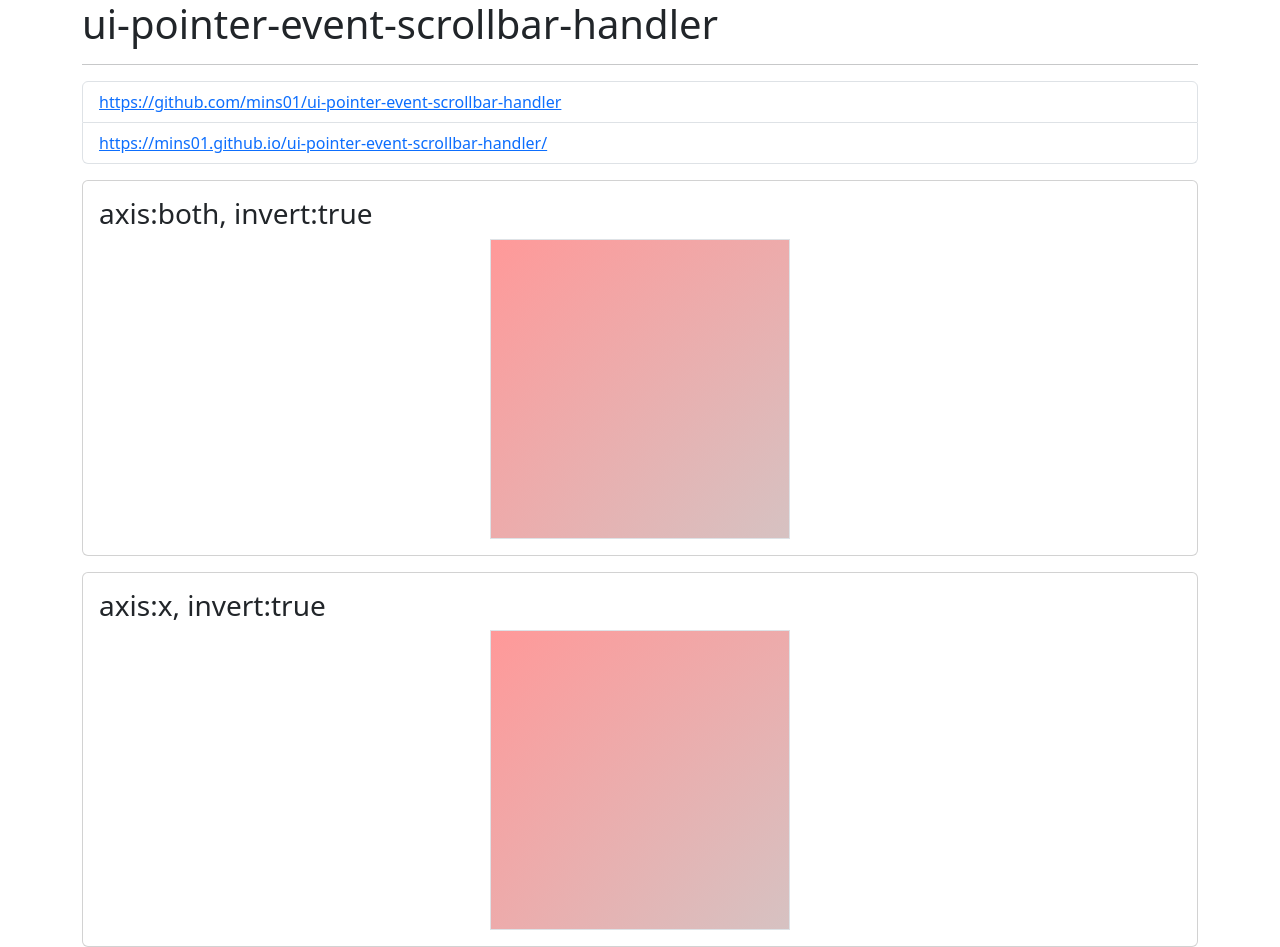
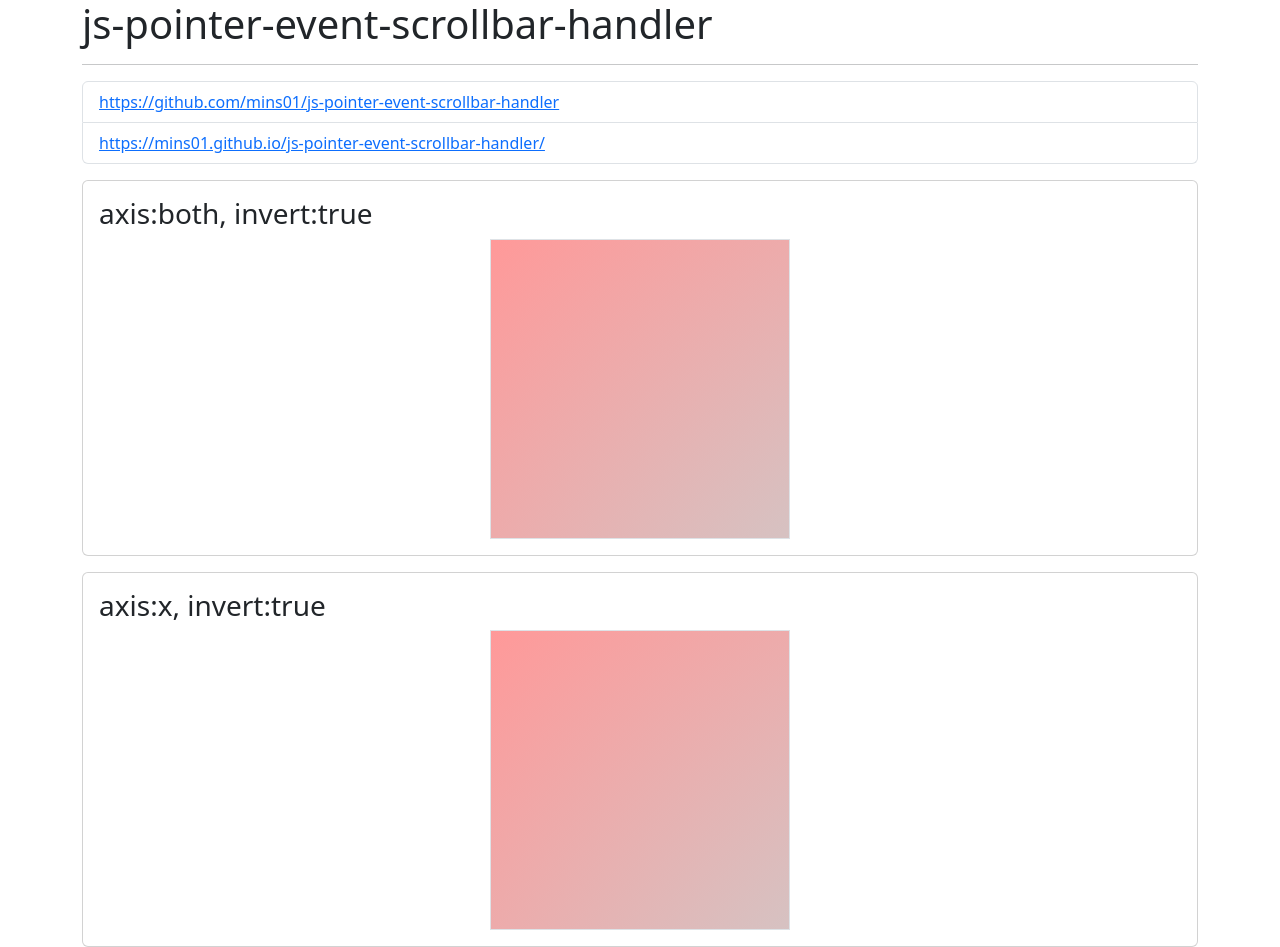
Before and after one commit to mins01/ui-pointer-event-scrollbar-handler, a plain HTML site: page index.html in a window 1280 px wide. Shown: the top 947 px of the page. Drawn offline with nearby package versions, Linux system fonts and the light colour scheme; a script that the page names is missing.

Commit message:
이름 변경

```diff
--- a/index.html
+++ b/index.html
@@ -1,7 +1,7 @@
 <!doctype html>
 <html lang="ko" >
 <head>
-    <title>ui-pointer-event-scrollbar-handler</title>
+    <title>js-pointer-event-scrollbar-handler</title>
     <meta charset="utf-8">
     <meta http-equiv="Content-Script-Type" content="text/javascript">
     <meta http-equiv="Content-Style-Type" content="text/css">
@@ -27,12 +27,12 @@
 
     <!-- meta og -->
 
-    <meta property="og:title" content="ui-pointer-event-scrollbar-handler">
-    <meta property="og:description" content="ui-pointer-event-scrollbar-handler">
+    <meta property="og:title" content="js-pointer-event-scrollbar-handler">
+    <meta property="og:description" content="js-pointer-event-scrollbar-handler">
     <meta name="og:image" content="http://www.mins01.com/img/logo.gif">
     <meta property="og:image:width" content="190">
     <meta property="og:image:height" content="70" />
-    <meta property="og:site_name" content="ui-pointer-event-scrollbar-handler" />
+    <meta property="og:site_name" content="js-pointer-event-scrollbar-handler" />
     <meta property="og:type" content="website">
 
     <!-- //meta og -->
@@ -76,11 +76,11 @@
 </head>
 <body>
     <div class="container">
-        <h1>ui-pointer-event-scrollbar-handler</h1>
+        <h1>js-pointer-event-scrollbar-handler</h1>
         <hr>
         <ul class="list-group">
-            <li class="list-group-item"><a href="https://github.com/mins01/ui-pointer-event-scrollbar-handler">https://github.com/mins01/ui-pointer-event-scrollbar-handler</a></li>
-            <li class="list-group-item"><a href="https://mins01.github.io/ui-pointer-event-scrollbar-handler/">https://mins01.github.io/ui-pointer-event-scrollbar-handler/</a></li>
+            <li class="list-group-item"><a href="https://github.com/mins01/js-pointer-event-scrollbar-handler">https://github.com/mins01/js-pointer-event-scrollbar-handler</a></li>
+            <li class="list-group-item"><a href="https://mins01.github.io/js-pointer-event-scrollbar-handler/">https://mins01.github.io/js-pointer-event-scrollbar-handler/</a></li>
         </ul>
         <div class="card my-3">
             <div class="card-body">
```
